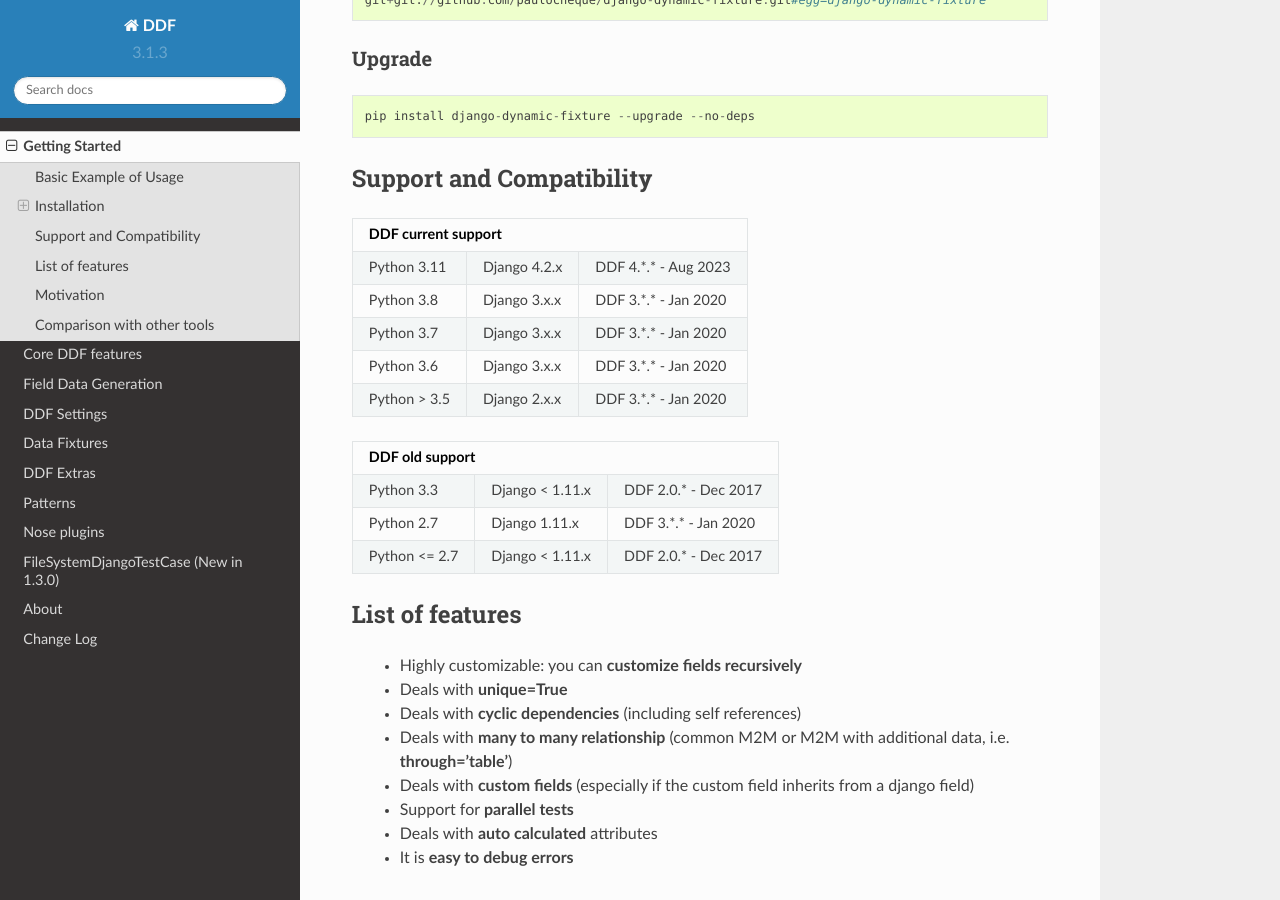
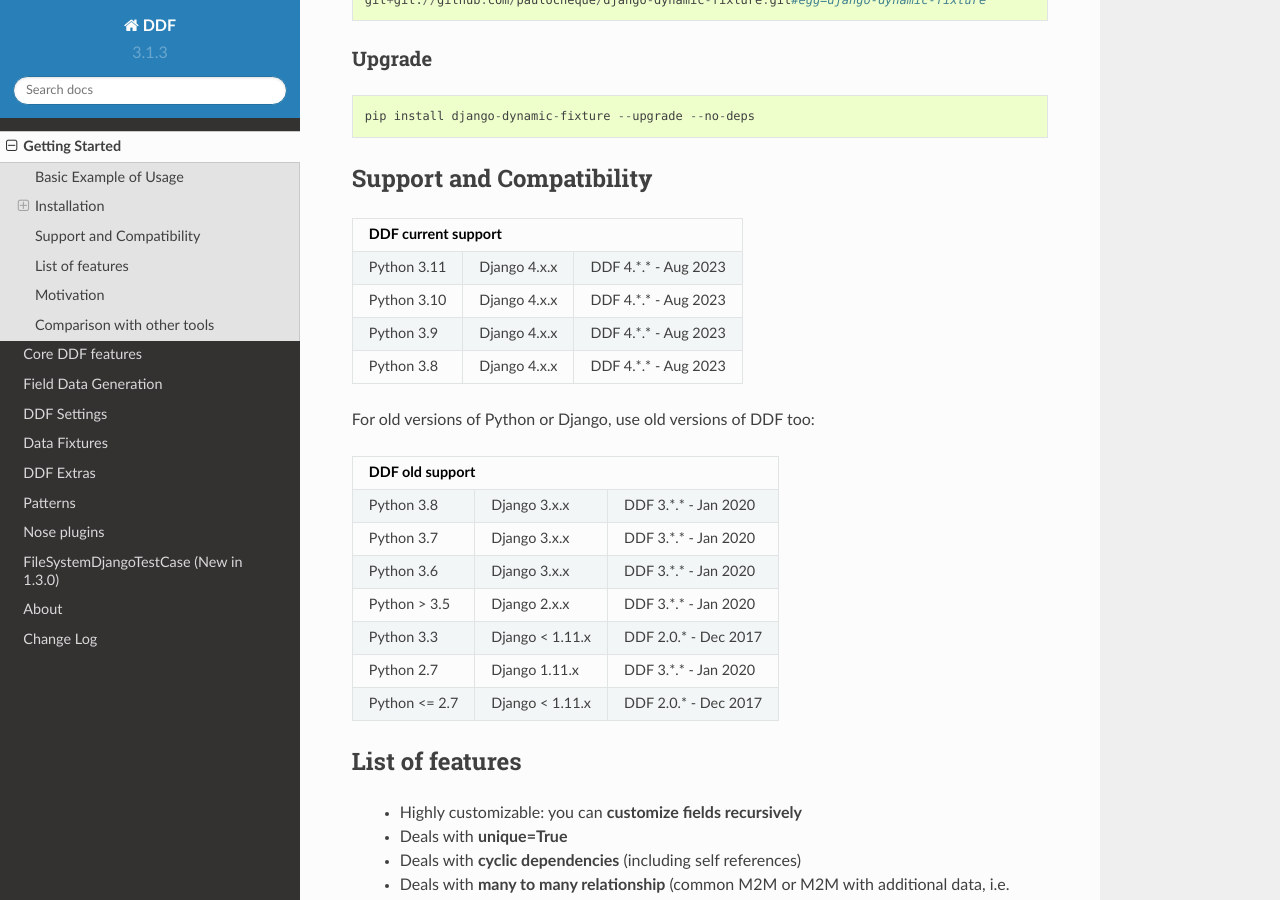
Before and after one commit to paulocheque/django-dynamic-fixture, a Sphinx documentation site: the page built from docs/source/overview.rst, in a window 1280 px wide and 900 px high, scrolled down 1814 px. Built offline with Sphinx 7.4.7 and the Read the Docs theme 2.0.0, drawn with Linux system fonts in a browser that asks for light colours.

Commit message:
Update doc about Python/Django compatibility

```diff
--- a/docs/source/overview.rst
+++ b/docs/source/overview.rst
@@ -100,8 +100,20 @@
 +---------------------------------------------------------+
 | DDF current support                                     |
 +================+=================+======================+
-| Python 3.11    | Django 4.2.x    | DDF 4.*.* - Aug 2023 |
+| Python 3.11    | Django 4.x.x    | DDF 4.*.* - Aug 2023 |
 +----------------+-----------------+----------------------+
+| Python 3.10    | Django 4.x.x    | DDF 4.*.* - Aug 2023 |
++----------------+-----------------+----------------------+
+| Python 3.9     | Django 4.x.x    | DDF 4.*.* - Aug 2023 |
++----------------+-----------------+----------------------+
+| Python 3.8     | Django 4.x.x    | DDF 4.*.* - Aug 2023 |
++----------------+-----------------+----------------------+
+
+For old versions of Python or Django, use old versions of DDF too:
+
++---------------------------------------------------------+
+| DDF old support                                         |
++================+=================+======================+
 | Python 3.8     | Django 3.x.x    | DDF 3.*.* - Jan 2020 |
 +----------------+-----------------+----------------------+
 | Python 3.7     | Django 3.x.x    | DDF 3.*.* - Jan 2020 |
--- a/setup.py
+++ b/setup.py
@@ -23,10 +23,9 @@
           'Framework :: Django',
           'Operating System :: OS Independent',
           'Topic :: Software Development',
-          'Programming Language :: Python :: 3.5',
-          'Programming Language :: Python :: 3.6',
-          'Programming Language :: Python :: 3.7',
           'Programming Language :: Python :: 3.8',
+          'Programming Language :: Python :: 3.9',
+          'Programming Language :: Python :: 3.10',
           'Programming Language :: Python :: 3.11',
           'Programming Language :: Python :: Implementation :: PyPy',
       ],
```
Also changed, not shown: other parts of docs/source/overview.rst (+0 -5 lines).
